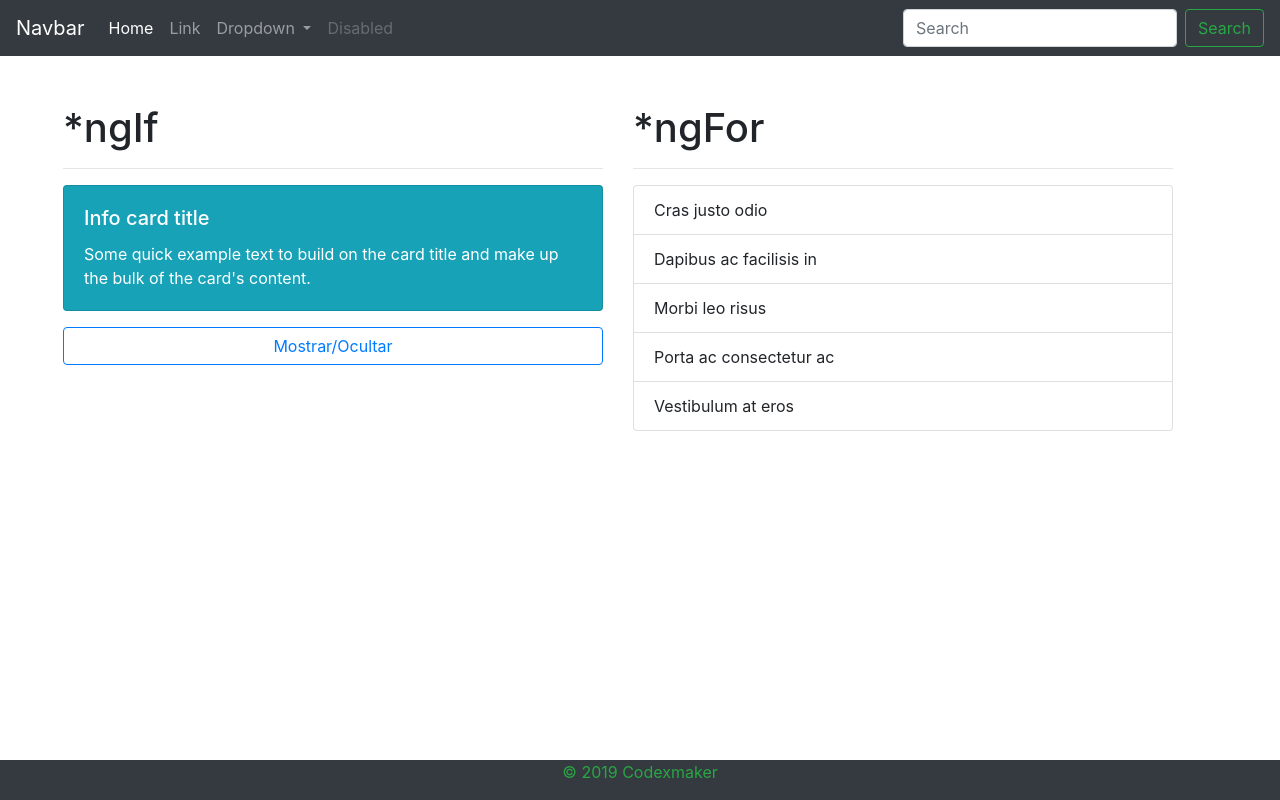
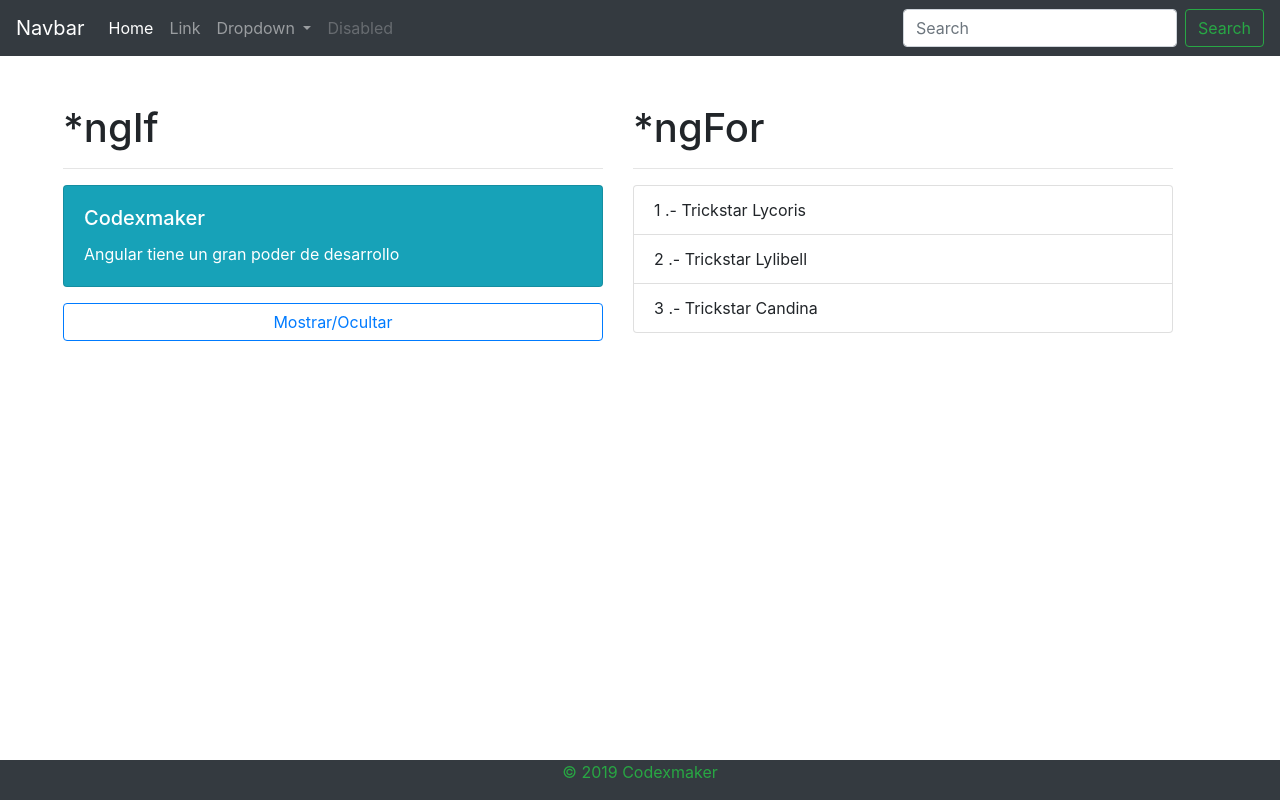
Before and after one commit to CodeXMakerCompany/angularP01, an Angular app: page / in a window 1280 px wide. Built offline with nearby package versions, Linux system fonts and the light colour scheme.

Commit message:
ngIf&ngFor

```diff
--- a/src/app/components/body/body.component.html
+++ b/src/app/components/body/body.component.html
@@ -6,14 +6,14 @@
     <h1>*ngIf</h1>
       <hr>
 
-      <div class="card text-white bg-info mb-3" style="max-width: 100%">
+<div *ngIf="mostrar" class="card text-white bg-info mb-3" style="max-width: 100%">
   <div class="card-body">
-    <h5 class="card-title">Info card title</h5>
-    <p class="card-text">Some quick example text to build on the card title and make up the bulk of the card's content.</p>
+    <h5 class="card-title"> {{ frase.autor }}</h5>
+    <p class="card-text"> {{ frase.mensaje }}</p>
   </div>
 </div>
 
-<button  class="btn btn-outline-primary btn-block">
+<button (click)=" mostrar = !mostrar " class="btn btn-outline-primary btn-block">
   Mostrar/Ocultar</button>
 
   </div>
@@ -24,12 +24,10 @@
       <hr>
 
       <ul class="list-group">
-<li class="list-group-item">Cras justo odio</li>
-<li class="list-group-item">Dapibus ac facilisis in</li>
-<li class="list-group-item">Morbi leo risus</li>
-<li class="list-group-item">Porta ac consectetur ac</li>
-<li class="list-group-item">Vestibulum at eros</li>
-</ul>
+
+          <li *ngFor=" let personaje of personajes; let i = index" class="list-group-item"> {{ i+1 }} .- {{ personaje }}</li>
+
+        </ul>
 
 
   </div>
--- a/src/app/components/body/body.component.ts
+++ b/src/app/components/body/body.component.ts
@@ -6,4 +6,14 @@ import { Component } from '@angular/core';
 })
 export class BodyComponent {
 
+  mostrar = true;
+
+  frase: any = {
+      mensaje: 'Angular tiene un gran poder de desarrollo',
+      autor: 'Codexmaker'
+  }
+
+  personajes: string[] = ['Trickstar Lycoris','Trickstar Lylibell','Trickstar Candina'];
+
+
 }
```
